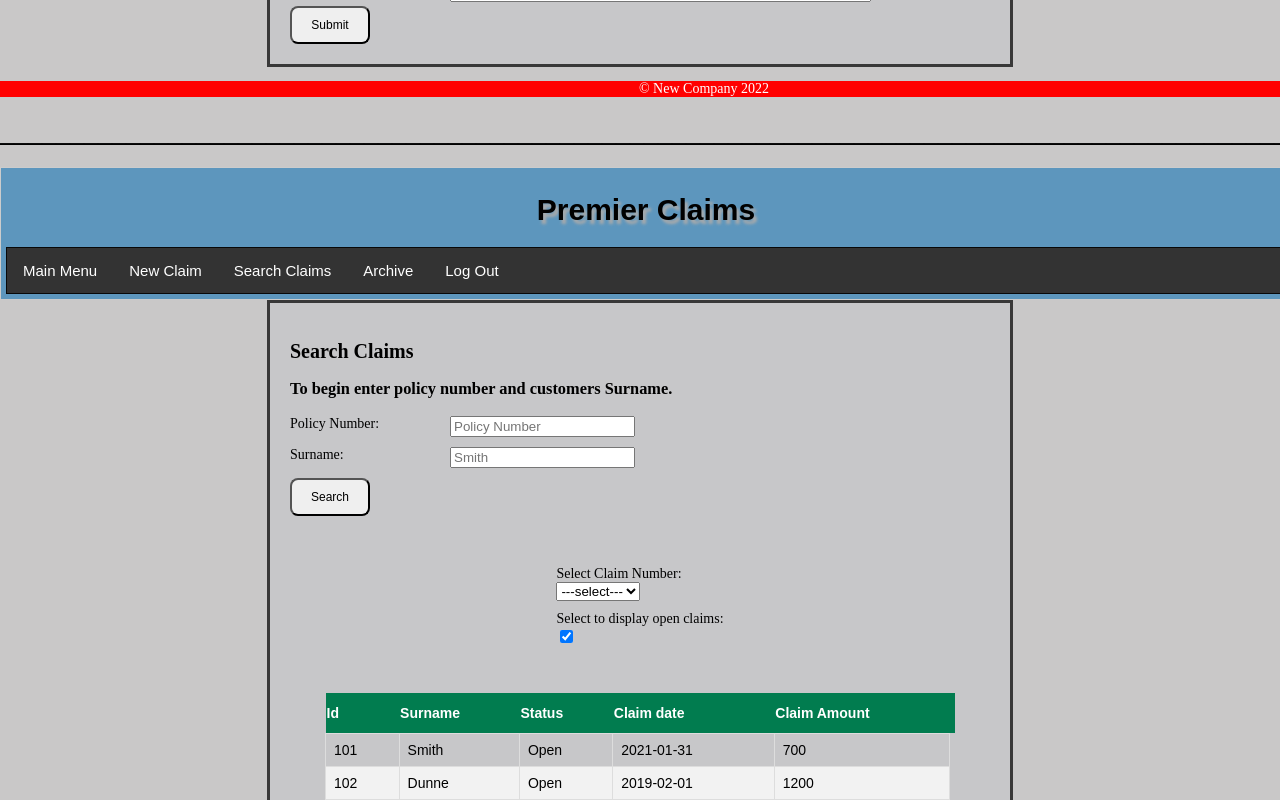
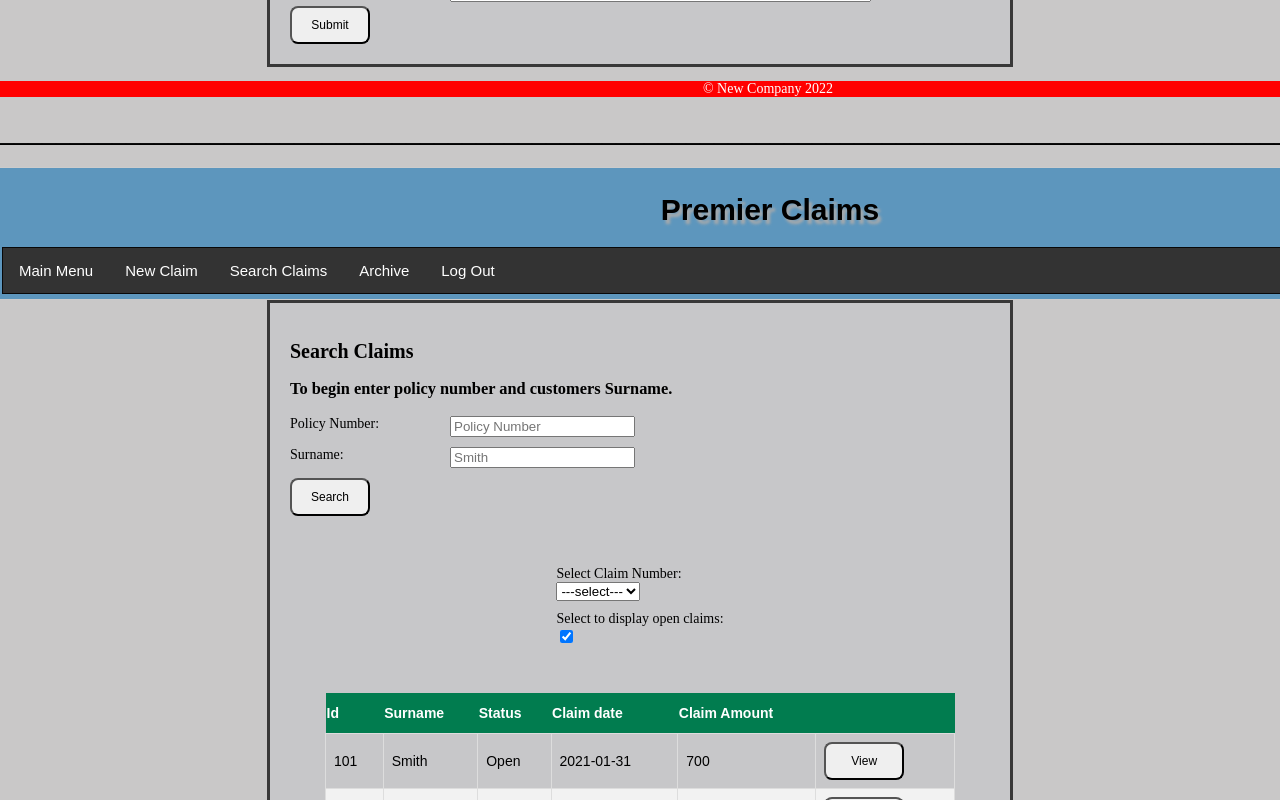
Before and after one commit to Denis-Allstate/premier-claims, a React (Create React App) app: page / in a window 1280 px wide. Both pictures are taken after a click on the checkbox 566 px from the left and 1196 px from the top of the page. Shown: the part 560-1360 px from the top of the page. Built offline with nearby package versions, Linux system fonts and the light colour scheme.

Commit message:
fix drop down index

```diff
--- a/src/App.css
+++ b/src/App.css
@@ -4,7 +4,8 @@
   padding: 5px;
   text-align: center;
   border: 1px solid #ccc;
-  width: 100%;
+  width:120%;
+  margin-left:-4px;
   background-color: rgb(93, 150, 189);
   font-size: 15px;
   text-shadow: 3px 4px 3px #ababab;
@@ -13,7 +14,7 @@
   text-shadow: none;
 }
 .footer {
-  width: 110%;
+  width: 120%;
   background-color: red;
   color: white;
   text-align: center;
--- a/src/Components/Transactions/TransactionsRow.js
+++ b/src/Components/Transactions/TransactionsRow.js
@@ -7,6 +7,7 @@ const TransactionsRow = (props) => {
             <td>{props.status}</td>
             <td>{props.claimdate}</td>
             <td>{props.claimamount}</td>
+            <td><button type="submit">View</button> </td>
         </tr>
     )
 }
--- a/src/Components/Transactions/TransactionsTable.js
+++ b/src/Components/Transactions/TransactionsTable.js
@@ -10,15 +10,17 @@ const TransactionsTable = () => {
 
         const uniqueClaims = allClaims.filter(
             (claim_id,index) => allClaims.indexOf(claim_id) === index);
-        const [selectedClaim, setSelectedClaim] = useState(-"");
+        const [selectedClaim, setSelectedClaim] = useState("");
         const changeClaim = (event) => {
             const option = event.target.options.selectedIndex;
-            setSelectedClaim(uniqueClaims[option]);
+            console.log(option);
+            setSelectedClaim(uniqueClaims[option -1]);
             console.log(event.target.value);
         }
         const [checked, setChecked] = useState(false);
         function toggle(){
             setChecked((checked) => !checked);
+
           }
 
 return (<div>
@@ -39,7 +41,7 @@ return (<div>
                 <th>Status</th>
                 <th>Claim date</th>
                 <th>Claim Amount</th>
-                <th> </th>
+                <th></th>
             </tr>
         </thead>
         <tbody>
@@ -48,7 +50,7 @@ return (<div>
                 {claims
                 .filter (claim => claim.claim_id === selectedClaim)
                 .map( (claim, index) => {
-                return selectedClaim && !checked    && <TransactionsRow key={index} id={claim.id} surname={claim.surname}
+                return selectedClaim && !checked && <TransactionsRow key={index} id={claim.id} surname={claim.surname}
                 status = {claim.status}  claimdate = {claim.claimdate}
                 claimamount={claim.claimamount}   />
             }   )   }
```
